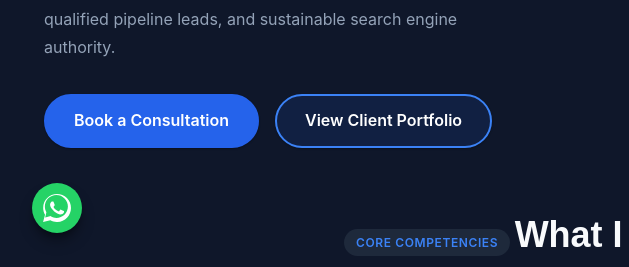
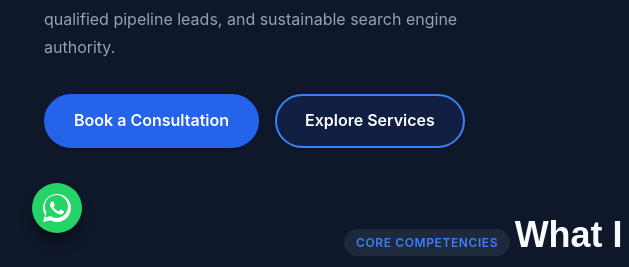
Before and after one commit to balamuruganp0405-afk/balamurugan.in, a plain HTML site: page about.html in a window 1280 px wide. Shown: the part 535-802 px from the top of the page, 0-629 px from the left. Drawn offline with Linux system fonts and the light colour scheme.

Commit message:
Remove job-portfolio.html link from website so it is only reachable via direct URL

```diff
--- a/about.html
+++ b/about.html
@@ -72,7 +72,7 @@
           </p>
           <div style="display: flex; gap: 1rem; flex-wrap: wrap; margin-top: 2rem;">
             <a href="contact.html" class="btn btn-primary">Book a Consultation</a>
-            <a href="job-portfolio.html" class="btn btn-secondary">View Client Portfolio</a>
+            <a href="services.html" class="btn btn-secondary">Explore Services</a>
           </div>
         </div>
         <div class="hero-image-wrapper" style="text-align: center;">
```
